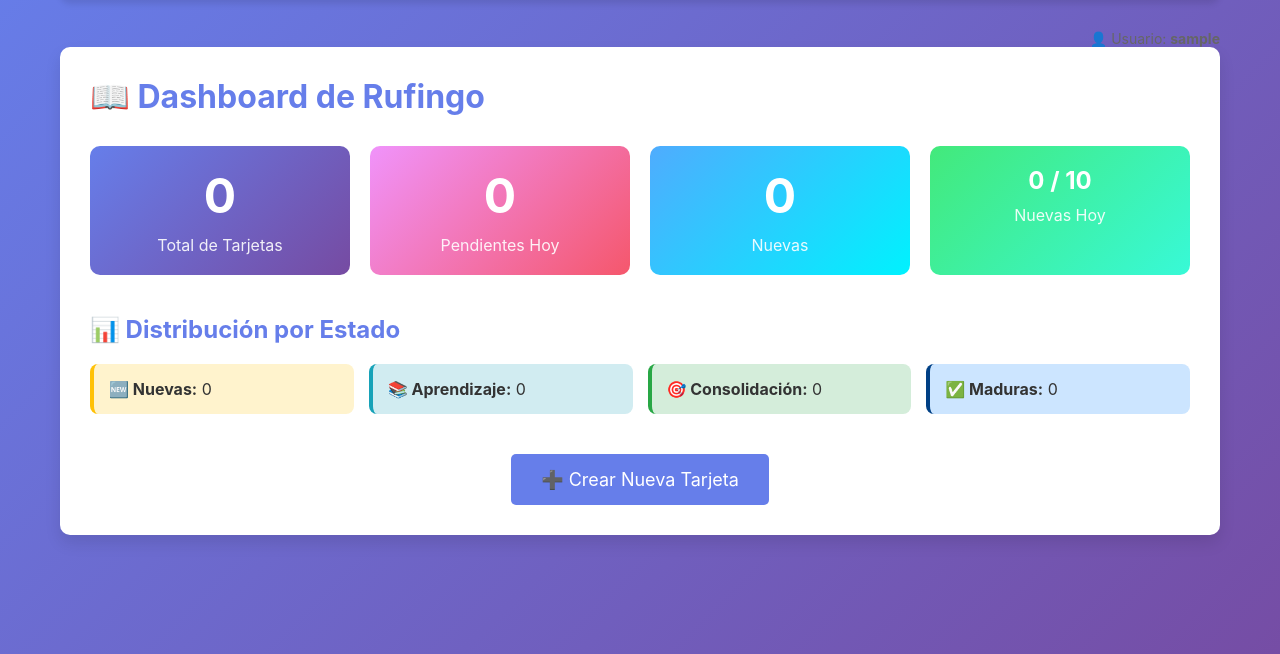
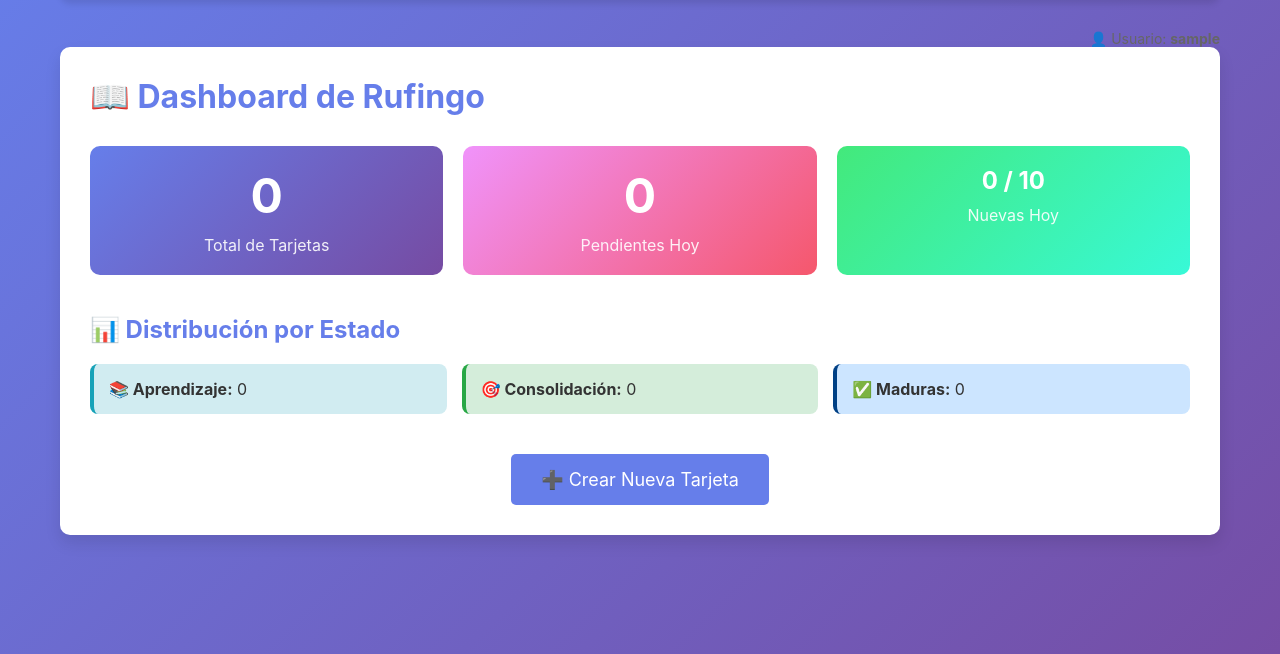
Before and after one commit to jairnarvaez/Rufingo, a Django app: page / in a window 1280 px wide. Shown: the part 70-724 px from the top of the page. Run offline with Django 5.2, Linux system fonts and the light colour scheme; the visitor is signed in with stand-in values (Sample User, id 1); data that the repository does not hold is empty.

Commit message:
Fix: Correccion maximo numero de tarjetas

```diff
--- a/flashcards/templates/flashcards/home.html
+++ b/flashcards/templates/flashcards/home.html
@@ -16,11 +16,6 @@
         <p style="margin: 10px 0 0 0; opacity: 0.9;">Pendientes Hoy</p>
     </div>
 
-    <div style="background: linear-gradient(135deg, #4facfe 0%, #00f2fe 100%); color: white; padding: 20px; border-radius: 10px; text-align: center;">
-        <h2 style="color: white; font-size: 48px; margin: 0;">{{ tarjetas_nuevas }}</h2>
-        <p style="margin: 10px 0 0 0; opacity: 0.9;">Nuevas</p>
-    </div>
-
     <div style="background: linear-gradient(135deg, #43e97b 0%, #38f9d7 100%); color: white; padding: 20px; border-radius: 10px; text-align: center;">
         <h2 style="color: white; font-size: 24px; margin: 0;">{{ tarjetas_nuevas_hoy }} / {{ max_tarjetas_nuevas }}</h2>
         <p style="margin: 10px 0 0 0; opacity: 0.9;">Nuevas Hoy</p>
@@ -30,9 +25,7 @@
 <div style="margin-top: 40px;">
     <h2>📊 Distribución por Estado</h2>
     <div style="display: grid; grid-template-columns: repeat(auto-fit, minmax(200px, 1fr)); gap: 15px; margin-top: 20px;">
-        <div style="background: #fff3cd; padding: 15px; border-radius: 8px; border-left: 4px solid #ffc107;">
-            <strong>🆕 Nuevas:</strong> {{ tarjetas_nuevas }}
-        </div>
+
         <div style="background: #d1ecf1; padding: 15px; border-radius: 8px; border-left: 4px solid #17a2b8;">
             <strong>📚 Aprendizaje:</strong> {{ tarjetas_aprendizaje }}
         </div>
--- a/flashcards/views.py
+++ b/flashcards/views.py
@@ -15,7 +15,6 @@ def home(request):
 
     # Obtener estadísticas
     total_tarjetas = Card.objects.filter(usuario=user).count()
-    tarjetas_nuevas = Card.objects.filter(usuario=user, estado='nuevo').count()
     tarjetas_aprendizaje = Card.objects.filter(usuario=user, estado='aprendizaje').count()
     tarjetas_consolidacion = Card.objects.filter(usuario=user, estado='consolidacion').count()
     tarjetas_maduras = Card.objects.filter(usuario=user, estado='maduro').count()
@@ -33,7 +32,6 @@ def home(request):
 
     context = {
         'total_tarjetas': total_tarjetas,
-        'tarjetas_nuevas': tarjetas_nuevas,
         'tarjetas_aprendizaje': tarjetas_aprendizaje,
         'tarjetas_consolidacion': tarjetas_consolidacion,
         'tarjetas_maduras': tarjetas_maduras,
@@ -88,6 +86,16 @@ def crear_tarjeta(request):
         if not frente or not reverso:
             messages.error(request, 'Ambos campos son obligatorios.')
             return render(request, 'flashcards/crear_tarjeta.html')
+
+        usuario = request.user
+        settings = usuario.settings
+        settings.tarjetas_nuevas_hoy += 1
+
+        if settings.tarjetas_nuevas_hoy > settings.max_tarjetas_nuevas_diarias:
+            messages.error(request, 'Límite de tarjetas diarias alcanzado')
+            return render(request, 'flashcards/crear_tarjeta.html')
+
+        settings.save()
 
         # Crear la tarjeta
         Card.objects.create(
```
